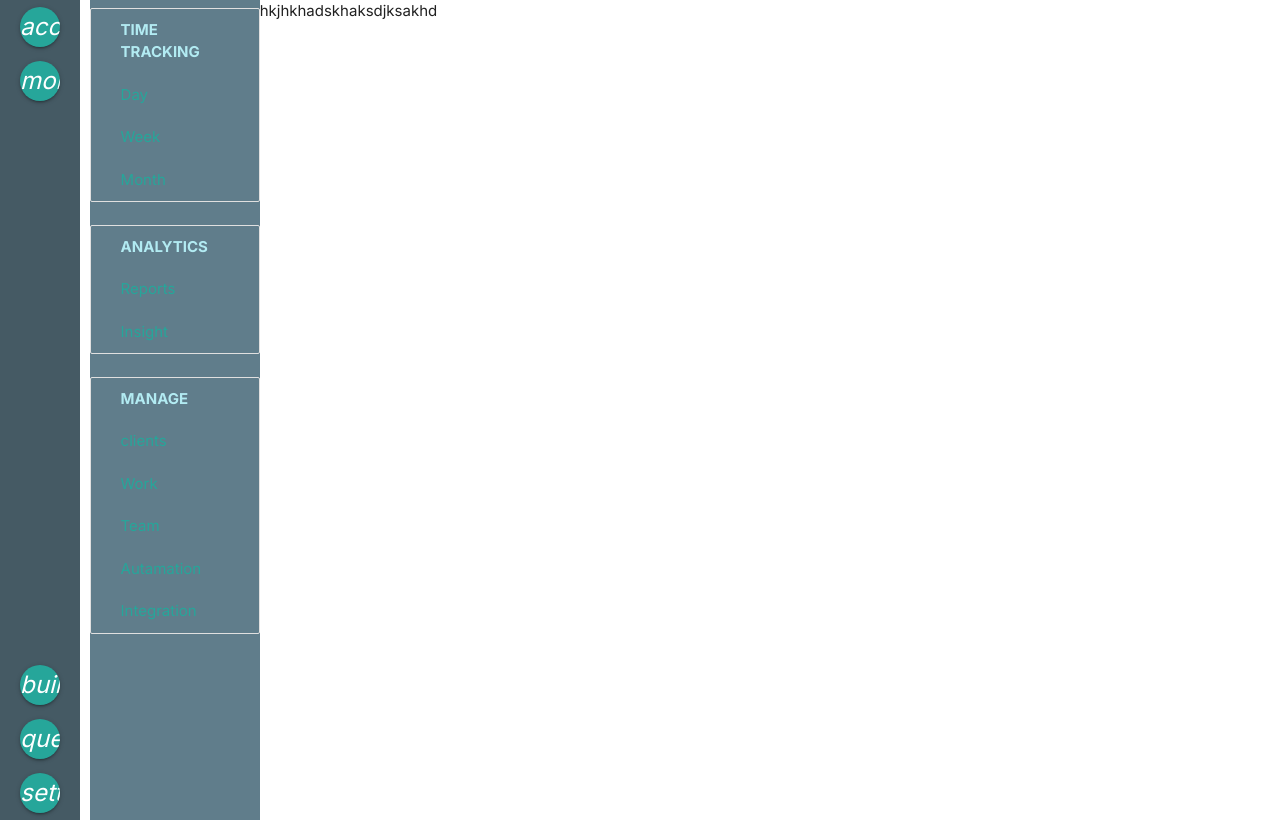
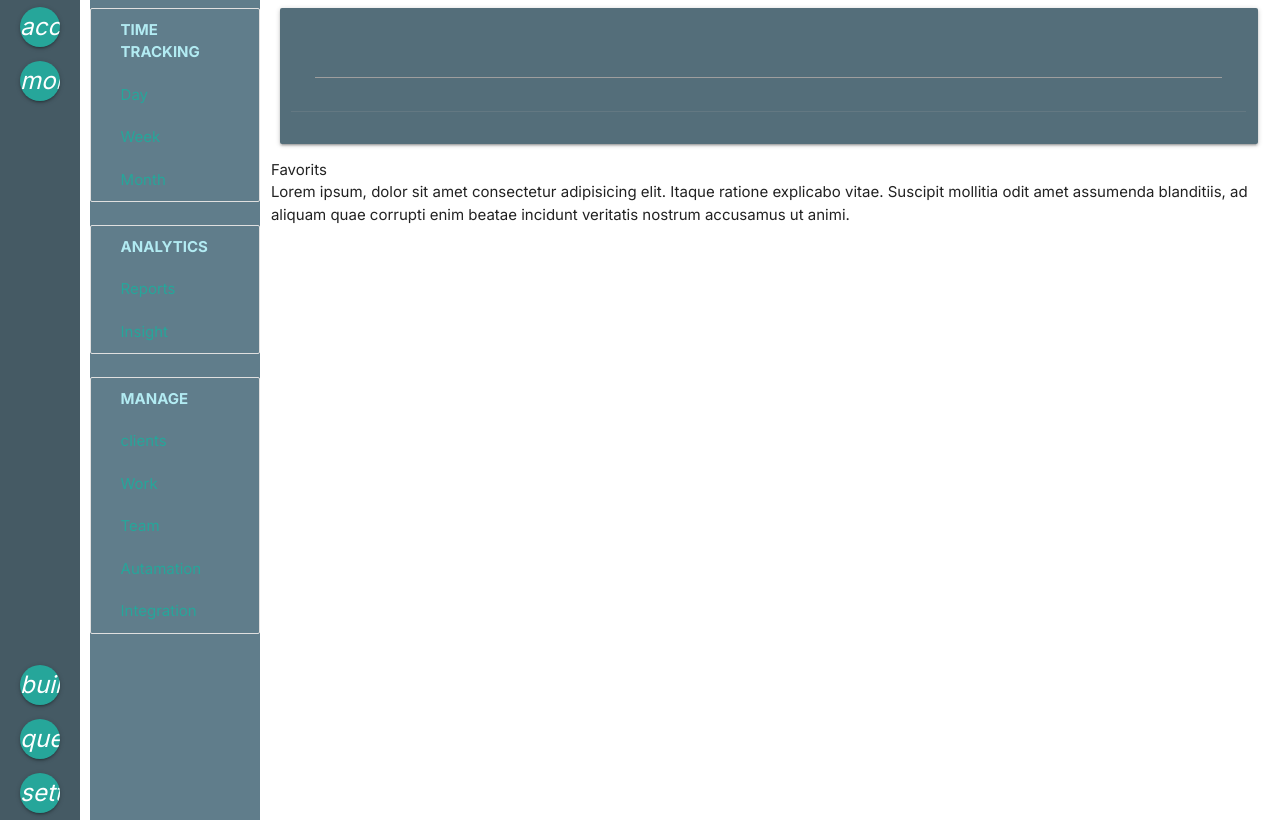
Before and after one commit to Wolferner/time-tracker-next, a Next.js app: page /products/timetracker in a window 1280 px wide. Built offline with nearby package versions, Linux system fonts and the light colour scheme.

Commit message:
Workspace:: Header_Task: creating

```diff
--- /dev/null
+++ b/app/components/Task/Task.jsx
@@ -0,0 +1,47 @@
+"use client"
+
+import React,{useState} from 'react'
+import styles from './Task.module.css'
+
+
+const Task = (props) =>{
+
+    const [text, setText] = useState(props.description)
+const [isEditing, setIsEditing] = useState(false)
+
+const togleHandler = ()=>{
+    setIsEditing(!isEditing)
+}
+const changeTextHandler = (event) =>{
+    setText(event.target.value)
+}
+
+    return(
+
+        <div className={`${styles.Task} row`}>
+            <div className={`${styles.card} col s12 m6 card blue-grey darken-1`}>
+
+                    <div className={`${styles.textArea} card-content white-text`}>
+                        <input className="card-title">{props.title}</input>
+
+                        {isEditing
+                        ?  (<div className={`${styles.cardContent} input-field col s12`}>
+                                <textarea id="textarea1" className=" materialize-textarea"
+                                onChange={changeTextHandler}  onBlur={togleHandler} value={props.description} placeholder='Your text must be here' />
+                            </div>)
+
+                        :  (<div onClick={togleHandler} className={`${styles.cardContent} col s12`} >
+                                {props.description}
+                            </div>)}
+                    </div>
+
+                    <div className={`card-action`} >
+                        {props.children}
+                    </div>
+
+            </div>
+        </div>
+    )
+}
+
+export default Task
--- /dev/null
+++ b/app/components/Task/Task.module.css
@@ -0,0 +1,27 @@
+.card{
+    margin-left: 0px !important;
+    /* width: 350px; */
+    min-width: 350px;
+    /* max-width: 450px; */
+   width: 100% !important;
+
+}
+
+.Task{
+    display: flex;
+    margin: 0;
+    width: 100% ;
+    padding-left: 20px;
+
+
+
+}
+
+.cardContent{
+    word-wrap: break-word;
+    min-height: 40px;
+}
+
+.textArea{
+    overflow: auto;
+}
--- a/app/components/Workspace/Workspace.jsx
+++ b/app/components/Workspace/Workspace.jsx
@@ -1,5 +1,8 @@
+'use client'
+
 import React from 'react'
 import styles from './Workspace.module.css'
+import Task from '../Task/Task'
 // import WsSearching from './WsSearching/WsSearching'
 // import TimeLine from './TimeLine/TimeLine'
 
@@ -80,8 +83,10 @@ const Workspace = () =>{
 
     return(
         <div className={`${styles.main} row `}>
-            <div className={`${styles.wsHeader} col s12 `} >
-                {/* <WorkspaceHeader/> */}
+            <div className={` col s12 `} >
+                <Task  >
+
+                </Task >
             </div>
             <div className={`col s12 `}>
                 <p>Favorits</p>
--- a/app/components/Workspace/Workspace.module.css
+++ b/app/components/Workspace/Workspace.module.css
@@ -0,0 +1,3 @@
+.main{
+    margin: inherit !important;
+}
--- a/app/products/timetracker/layout.js
+++ b/app/products/timetracker/layout.js
@@ -22,7 +22,7 @@ export default function Layout({ children }) {
 
         </div>
 
-        <div className={` modalWindow col s11`}>
+        <div className={` modalWindow col s9`}>
             {children}
         </div>
 
--- a/app/products/timetracker/page.jsx
+++ b/app/products/timetracker/page.jsx
@@ -1,4 +1,4 @@
-
+import Workspace from "@/app/components/Workspace/Workspace"
 
 export const metadata ={
     title: 'Main Page'
@@ -7,11 +7,10 @@ export const metadata ={
 export default async function Page(){
 
     return(
-        <div className={`modalWindow col s11`}>
-            <div className={`Workspace col s10`}>
-                {/* <Workspace/> */}
-                <p>hkjhkhadskhaksdjksakhd</p>
+
+            <div className={`Workspace col s12`}>
+                <Workspace/>
             </div>
-        </div>
+
     )
 }
```
